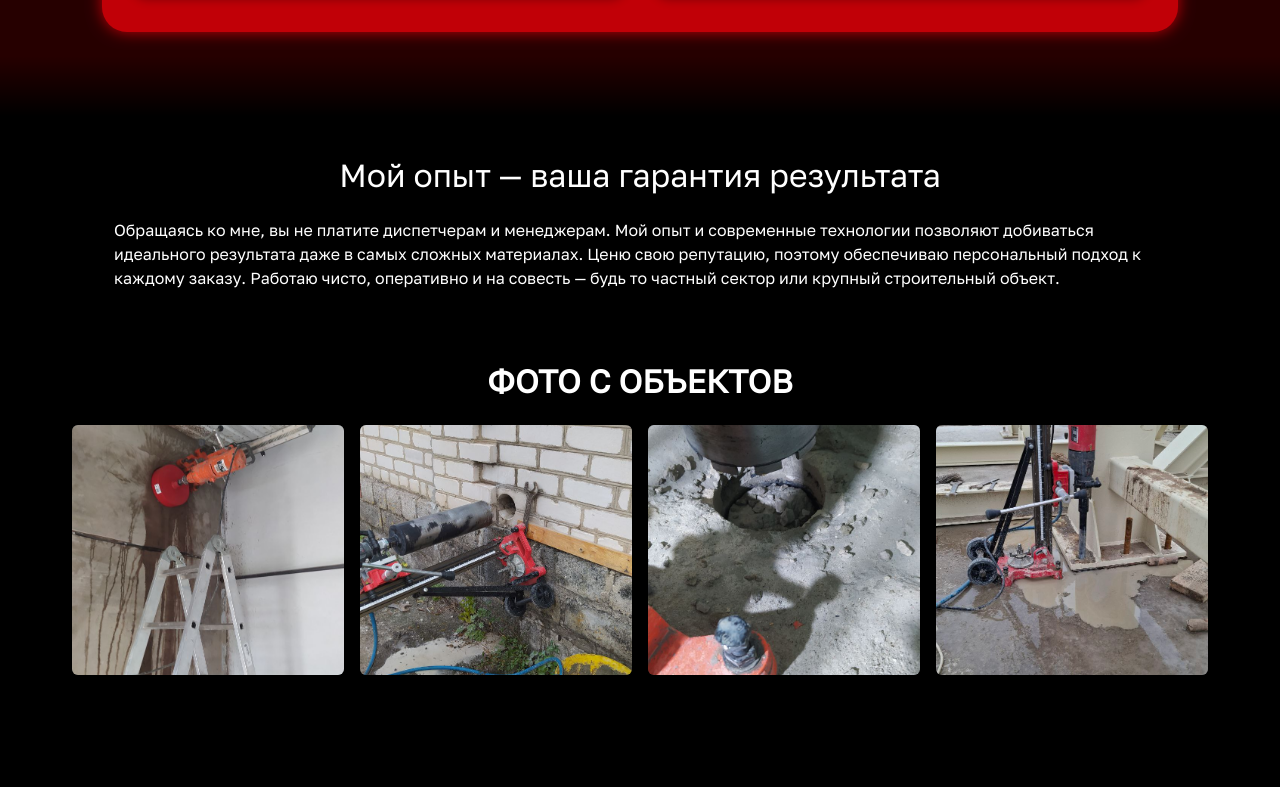
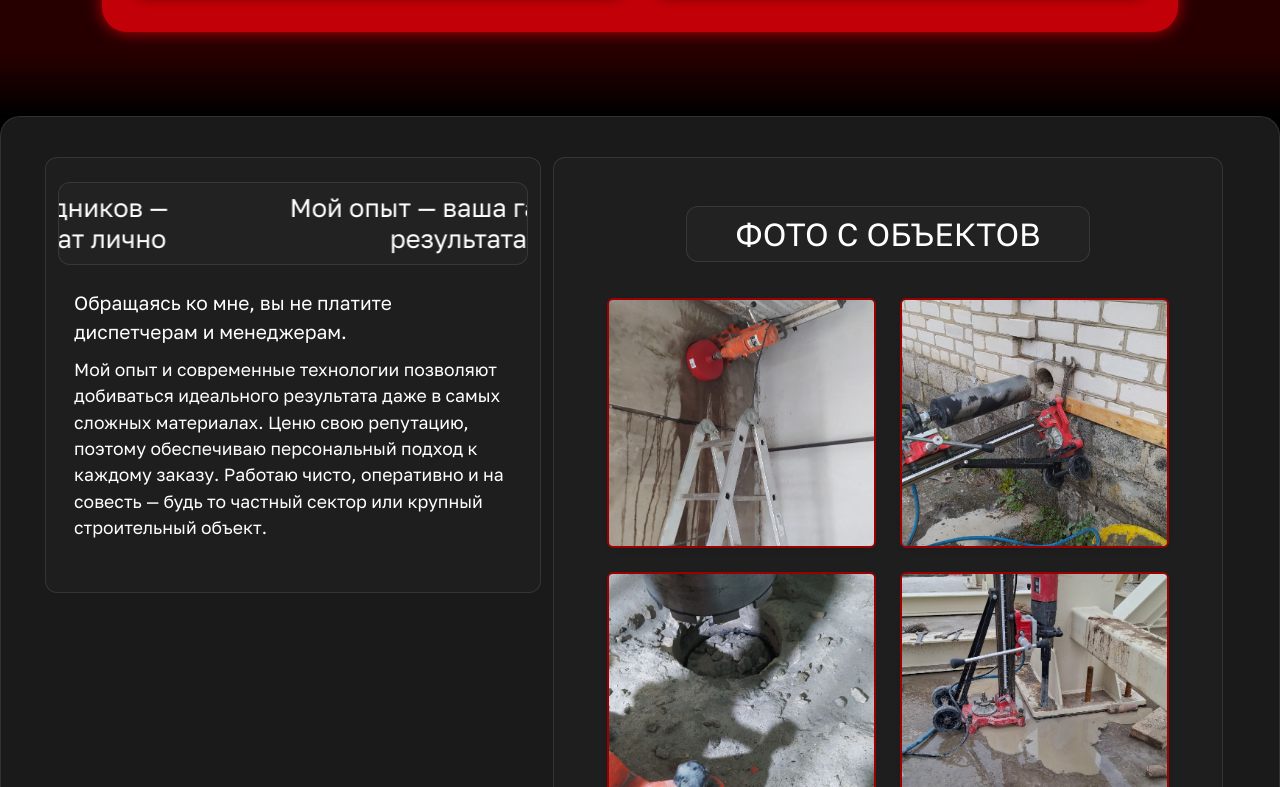
Before and after one commit to Lolboy505/AlmazSverlo, a React (Vite) app: page / in a window 1280 px wide. Shown: the part 1873-2660 px from the top of the page. Built offline with nearby package versions, Linux system fonts and the light colour scheme.

Commit message:
1) Changed style and text in about. Added styles 2) Removed second text in contact header 3) Changed gallery. 4) added colors in :root in index.css

```diff
--- a/src/components/about/About.jsx
+++ b/src/components/about/About.jsx
@@ -3,7 +3,8 @@ import Gallery from '@/components/gallery/Gallery';
 import { useState, useEffect, useRef } from 'react';
 import styles from './Slider.module.css';
 
-let discription = "Обращаясь ко мне, вы не платите диспетчерам и менеджерам. Мой опыт и современные технологии позволяют добиваться идеального результата даже в самых сложных материалах. Ценю свою репутацию, поэтому обеспечиваю персональный подход к каждому заказу. Работаю чисто, оперативно и на совесть — будь то частный сектор или крупный строительный объект."
+let discription1 = `Обращаясь ко мне, вы не платите диспетчерам и менеджерам.`
+let discription2 = `Мой опыт и современные технологии позволяют добиваться идеального результата даже в самых сложных материалах. Ценю свою репутацию, поэтому обеспечиваю персональный подход к каждому заказу. Работаю чисто, оперативно и на совесть — будь то частный сектор или крупный строительный объект.`
 
 let texts = [
     {
@@ -30,16 +31,39 @@ export default function About() {
     const sliderRef = useRef(null);
 
     useEffect(() => {
-        const interval = setInterval(() => {
-            setIndex((prev) => prev + 1);
-            setIsTransitioning(true);
-        }, 5000);
+        let interval;
 
-        return () => clearInterval(interval);
+        const startSlider = () => {
+            interval = setInterval(() => {
+                setIsTransitioning(true);
+                setIndex((prevIndex) => prevIndex + 1);
+            }, 6000); // Твой интервал
+        };
+
+        const stopSlider = () => clearInterval(interval);
+
+        // Функция отслеживания возврата на вкладку
+        const handleVisibilityChange = () => {
+            if (document.hidden) {
+                stopSlider();
+            } else {
+                // Когда вернулись — сбрасываем индекс на валидный и запускаем заново
+                startSlider();
+            }
+        };
+
+        // Запускаем при монтировании
+        startSlider();
+        document.addEventListener("visibilitychange", handleVisibilityChange);
+
+        return () => {
+            stopSlider();
+            document.removeEventListener("visibilitychange", handleVisibilityChange);
+        };
     }, []);
 
     const handleTransitionEnd = () => {
-        if (index === textsFin.length - 1) {
+        if (index >= textsFin.length - 1) {
             setIsTransitioning(false);
             setIndex(0);
         }
@@ -48,33 +72,51 @@ export default function About() {
     return (
         <Container
             fluid
-            className="flex flex-column"
+            className="flex flex-column m-0 p-0 "
             style={{
                 color: "white",
                 overflow: 'visible',
             }}
         >
-            <Container fluid className="pt-4"
+            <Container
+                fluid
+                className="pt-4 p-2"
                 style={{
                     overflow: 'hidden',
-                    background: "black",
+                    background: "var(--color-container)",
+                    borderRadius: "20px",
+                    border: "1px solid rgba(255, 255, 255, 0.1)",
                 }}
             >
                 <Row
-                    className="p-1 p-md-3 px-md-5 g-4 d-flex flex-column flex-lg-row justify-content-center align-items-center"
+                    className="p-1 p-md-3 px-md-5 g-4 d-flex flex-column
+                    flex-lg-row justify-content-center align-items-center
+                    align-items-lg-start"
                     style={{
                         overflow: 'hidden',
                         fontFamily: "Golos Text",
                     }}
                 >
-                    <div
+                    <Col
+                        lg={6}
+                        xl={5}
+                        className="pt-4 d-flex flex-column
+                        justify-content-center align-items-center
+                        align-items-lg-start"
                         style={{
-                            maxWidth: "1100px",
+                            background: "var(--color-card)",
+                            borderRadius: "12px",
+                            border: "1px solid rgba(255, 255, 255, 0.1)",
                         }}
-                        className='px-3 px-md-4'
                     >
+
                         <h2
                             className={styles.sliderContainer}
+                            style={{
+                                background: "var(--color-card)",
+                                borderRadius: "12px",
+                                border: "1px solid rgba(255, 255, 255, 0.1)",
+                            }}
                         >
                             <div
                                 ref={sliderRef}
@@ -94,12 +136,30 @@ export default function About() {
                                 ))}
                             </div>
                         </h2>
-                        <p className="display-7 my-4"
+                        <p className=" my-4 mt-3 px-2 px-md-3"
                             style={{
                                 fontWeight: "400",
                             }}
                         >
-                            {discription}
+                            <div
+                                style={{
+                                    fontSize: "1.2rem",
+                                    margin: "0 0 10px 0",
+                                    padding: "none",
+                                }}
+                            >
+                                {discription1}
+                            </div>
+                            <div
+                                style={{
+                                    fontSize: "1.1rem",
+                                    margin: "0 0 10px 0",
+                                    padding: "none",
+                                }}
+                            >
+                                {discription2}
+
+                            </div>
                         </p>
                         <p
                             className="display-7"
@@ -109,10 +169,10 @@ export default function About() {
                         >
                             {textSecond}
                         </p>
-                    </div>
-
-                    <Gallery />
-
+                    </Col>
+                    <Col lg={6} xl={7} >
+                        <Gallery />
+                    </Col>
                 </Row>
             </Container>
         </Container >
--- a/src/components/about/Slider.module.css
+++ b/src/components/about/Slider.module.css
@@ -31,5 +31,9 @@
 }
 
 .accent {
+    min-width: 100%;
+    font-size: 1.6rem;
+    padding: 10px 20px;
+    margin: 0 10px;
     color: white;
 }
--- a/src/components/contact/Contact.jsx
+++ b/src/components/contact/Contact.jsx
@@ -200,9 +200,6 @@ export default function Contact() {
                 <h2 className="text-white fw-bold mb-3" style={{ fontSize: "clamp(2rem, 5vw, 3rem)" }}>
                     Свяжитесь с нами
                 </h2>
-                <p className="text-neutral-400 mx-auto" style={{ maxWidth: "600px" }}>
-                    Оставьте заявку, и наш специалист перезвонит вам для консультации.
-                </p>
             </div>
 
             <Row className="g-4">
--- a/src/components/gallery/Gallery.jsx
+++ b/src/components/gallery/Gallery.jsx
@@ -59,15 +59,50 @@ export default function Gallery() {
   };
 
   return (
-    <div className="container py-5">
-      <h2 className="text-center mb-4 fw-bold">ФОТО С ОБЪЕКТОВ</h2>
+    <div className="container py-5 px-0"
+      style={{
+        background: "var(--color-card)",
+        borderRadius: "12px",
+        border: "1px solid rgba(255, 255, 255, 0.1)",
+        padding: "20px",
+      }}
+    >
+      <div
+        style={{
+          marginBottom: '20px',
+          display: 'flex',
+          justifyContent: 'center',
+        }}
+      >
+        <h2
+          className=" d-flex justify-content-center
+        text-center mb-3 px-3 px-md-5 py-2"
+          style={{
+            color: 'white',
+            background: "var(--color-card)",
+            borderRadius: "12px",
+            border: "1px solid rgba(255, 255, 255, 0.1)",
+          }}
+        >
+          ФОТО С ОБЪЕКТОВ
+        </h2>
+      </div>
 
-      <div className="row g-3">
+      <div className="row g-1 g-lg-3 justify-content-center gap-2">
         {images.slice(0, 4).map((img, index) => (
-          <div key={index} className="col-6 col-md-3">
+          <div
+            key={index}
+            className="col-5 col-md-5"
+            style={{
+            }}
+          >
             <div
               className="position-relative overflow-hidden rounded shadow-sm bg-dark"
-              style={{ height: '250px', cursor: 'pointer'}}
+              style={{
+                border: "2px solid var(--color-red-800)",
+                height: '250px',
+                cursor: 'pointer',
+              }}
               onClick={() => setCurrentIndex(index)}
             >
               <img
--- a/src/index.css
+++ b/src/index.css
@@ -16,6 +16,9 @@ body {
   --color-red-800: oklch(42.2% 0.181 27.701);
   --color-red-900: oklch(34.8% 0.150 27.883);
   --color-red-950: oklch(27.4% 0.120 28.066);
+
+  --color-container: #1a1a1a;
+  --color-card: rgba(255, 255, 255, 0.02);
 }
 
 /* Плавное изменение высоты */
@@ -30,25 +33,36 @@ body {
 }
 
 @keyframes slideDown {
-  from { opacity: 0; transform: translateY(-10px); }
-  to { opacity: 1; transform: translateY(0); }
+  from {
+    opacity: 0;
+    transform: translateY(-10px);
+  }
+
+  to {
+    opacity: 1;
+    transform: translateY(0);
+  }
 }
 
 ::-webkit-scrollbar {
   width: 10px;
   height: 10px;
 }
+
 ::-webkit-scrollbar-track {
   background: #1a1a1a;
 }
+
 ::-webkit-scrollbar-thumb {
   background: var(--color-red-600);
   border-radius: 5px;
   border: 2px solid #1a1a1a;
 }
+
 ::-webkit-scrollbar-thumb:hover {
   cursor: pointer;
 }
+
 * {
   scrollbar-width: thin;
   scrollbar-color: var(--color-red-600) #1a1a1a;
```
Also changed, not shown: src/images/Bus.png (deleted), src/images/BusEd.png. Lines whose indentation alone changed are shown as unchanged.
